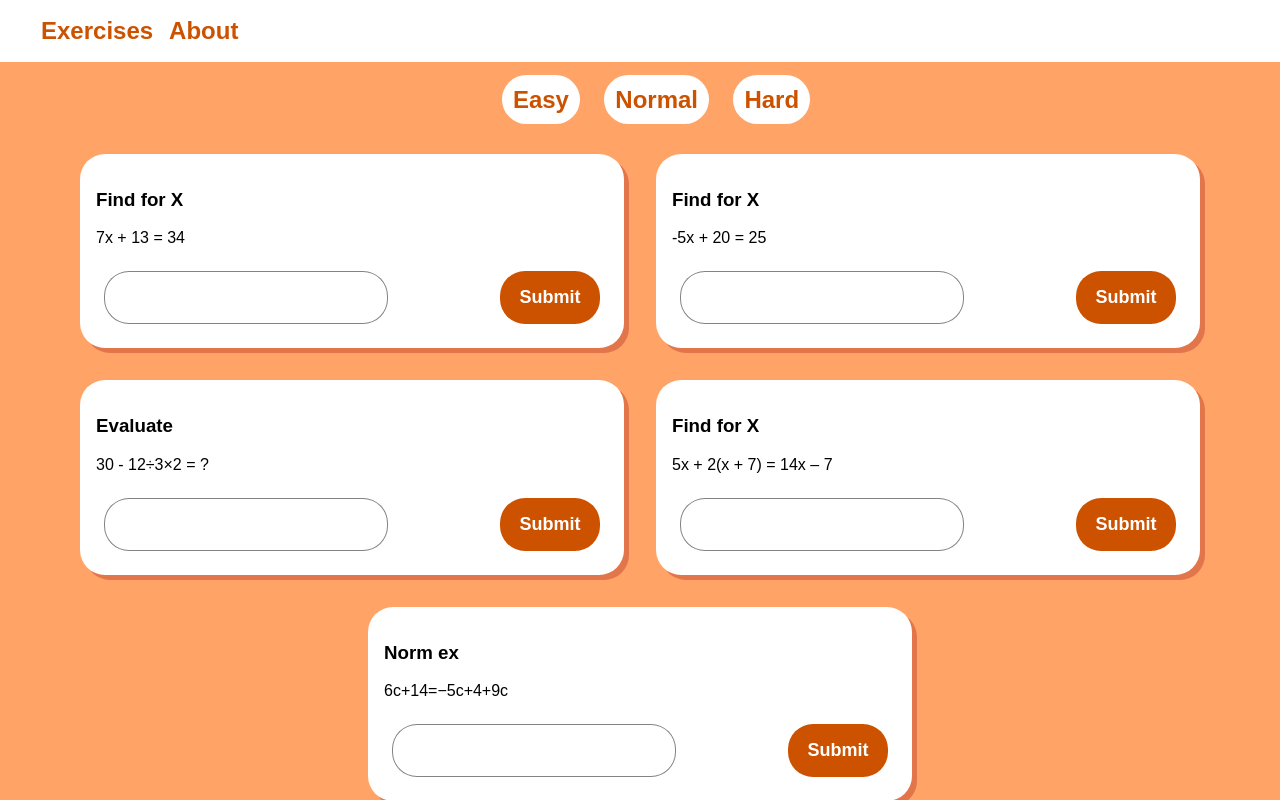
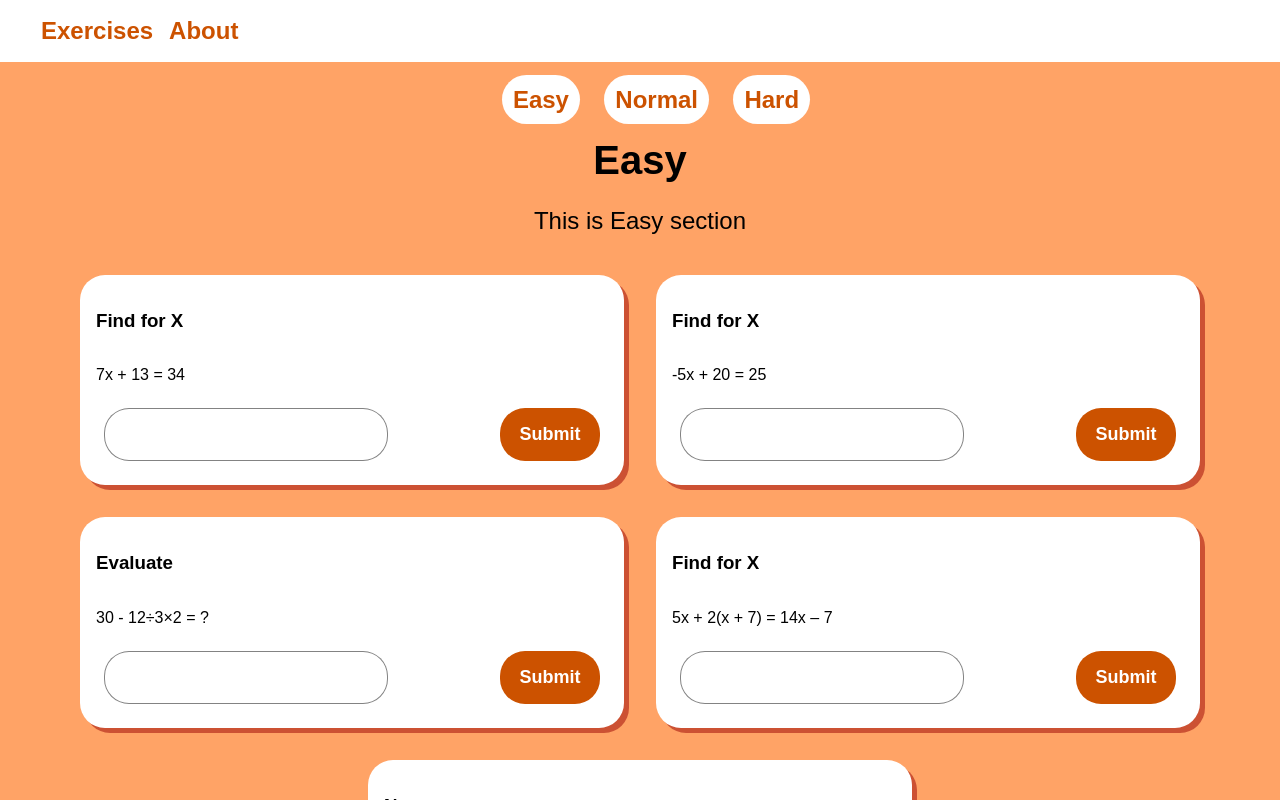
Before and after one commit to AndrewMedvedev42/Math-Test-Exercises, a React (Create React App) app: page /exercises/easy in a window 1280 px wide. Shown: the top 800 px of the page. Built offline with nearby package versions, Linux system fonts and the light colour scheme.

Commit message:
fixed bug with verification signature, changed way to display verificaton message, added title description for each difficulty section

```diff
--- a/src/Componets/ExerciseTemplate/Template.jsx
+++ b/src/Componets/ExerciseTemplate/Template.jsx
@@ -10,38 +10,49 @@ function Template({keyName}){
     return( <section>{
       //maps throgh data from ExerciseData.js
       Data.map((induvidual)=>{
-        const {keyPass, problemDescription, mathProblem, answer, sortKey, id} = induvidual
+        const {problemDescription, mathProblem, answer, sortKey, id} = induvidual
         //consoles the mathProblem and answer to console to now the true answer(for testing only!)
 
         console.log(`${mathProblem} Answer:${answer}`);
-        console.log("_");
 
     //targets value of the induvidual item
         if(sortKey === keyName){
+
           const onChange = (e) =>{
             setTypedAnswer(e.target.value)
           }
     //sets changes if the answer is right or not. This function disables inputfield and colors the button green
     //if the answer is right or makes button red if it is wrong
-          const onCheck = () =>{
+          const onCheck = (id) =>{
             console.log("Checked")
             console.log(typeof typedAnswer)
             if(parseInt(typedAnswer) === answer){
-              document.getElementById("answer").disabled = true;
-              document.getElementById("button").style.backgroundColor = "lime";
+
+              let node = document.getElementById(`${id}verificationMessage`)
+              node.textContent = "Good job!"
+              node.style.color = "limegreen"
+
+              document.getElementById(`${id}input`).disabled = true
+              document.getElementById(`${id}button`).disabled = true
             }else{
-              document.getElementById("button").style.backgroundColor = "crimson";
+
+              let node = document.getElementById(`${id}verificationMessage`)
+              node.textContent = "Incorrect, try again!"
+              node.style.color = "crimson"
             }
           }
       //the temple ot self
           return (
-           <div key={id} className="item">
-             <h3>{problemDescription}</h3>
+           <div id={id} key={id} className="item">
+             <div id={`${id}Title`} className="title">
+              <h3>{problemDescription}</h3>
+              <h1 id={`${id}verificationMessage`}></h1>
+             </div>
                 <div className="itemContent">
                     <p>{mathProblem}</p>
                     <div>
-                      <input id="answer" type="text" onChange={onChange}/>
-                      <button id="button" onClick={onCheck}>Submit</button>
+                      <input id={`${id}input`} type="text" onChange={onChange}/>
+                      <button id={`${id}button`} onClick={()=>{onCheck(id)}}>Submit</button>
                     </div>
                 </div>
            </div>
--- a/src/Componets/Navigation/ExerciseSection.js
+++ b/src/Componets/Navigation/ExerciseSection.js
@@ -1,5 +1,6 @@
 import  Template  from "../ExerciseTemplate/Template.jsx";
 import '../../css/App.css';
+import  SectionDescription  from "./SectionDescription";
 
 import {
     BrowserRouter as Router,
@@ -30,12 +31,15 @@ function Exercises() {
               renders the first one that matches the current URL. */}
           <Switch>
             <Route path="/exercises/easy">
+              <SectionDescription difficulty="Easy" />
               <Template keyName="easy"/>
             </Route>
             <Route path="/exercises/normal">
+              <SectionDescription difficulty="Normal" />
               <Template keyName="norm"/>
             </Route>
             <Route path="/exercises/hard">
+              <SectionDescription difficulty="Hard" />
               <Template keyName="hard"/>
             </Route>
           </Switch>
--- /dev/null
+++ b/src/Componets/Navigation/SectionDescription.jsx
@@ -0,0 +1,8 @@
+function SectionDescription({difficulty}){
+    return(<article>
+        <h1>{`${difficulty}`}</h1>
+        <p>{`This is ${difficulty} section`}</p>
+    </article>)
+}
+
+export default SectionDescription;
--- a/src/css/App.css
+++ b/src/css/App.css
@@ -52,7 +52,14 @@ body {
   padding: 1rem;
   border-radius: 25px;
   background-color: white;
-  box-shadow: rgba(153, 0, 0, 0.288) 5px 5px 0; }
+  box-shadow: rgba(153, 0, 0, 0.5) 5px 5px 0;
+  transition: 0.5s; }
+  .item .title {
+    display: flex;
+    justify-content: space-between; }
+    .item .title h1 {
+      color: white;
+      transition: 0.5s; }
   .item div div {
     display: flex;
     justify-content: space-between; }
@@ -85,3 +92,11 @@ body {
     display: flex;
     flex-direction: none;
     justify-content: center; } }
+
+article {
+  text-align: center; }
+  article h1 {
+    font-size: 2.5rem;
+    margin: 5px; }
+  article p {
+    font-size: 1.5rem; }
--- a/src/scss/App.scss
+++ b/src/scss/App.scss
@@ -72,13 +72,23 @@ body{
     }
   }
 }
+
 .item{
+  .title{
+    display: flex;
+    justify-content: space-between;
+    h1{
+      color: white;
+      transition: 0.5s;
+    }
+  }
   margin: 1rem;
   padding: 1rem;
   border-radius: 25px;
   background-color: $ThirdColor;
-  box-shadow: rgba(153, 0, 0, 0.288) 5px 5px 0;
+  box-shadow: rgba(153, 0, 0, 0.5) 5px 5px 0;
   // border: 5px solid rgb(50, 190, 69);
+  transition: 0.5s;
   div{
     div{
       display: flex;
@@ -126,3 +136,14 @@ body{
   }
 
 }
+
+article{
+  text-align: center;
+  h1{
+    font-size: 2.5rem;
+    margin: 5px;
+  }
+  p{
+    font-size: 1.5rem;
+  }
+}
```
Also changed, not shown: 15 other files (tests, documents, lock files or other folders).
